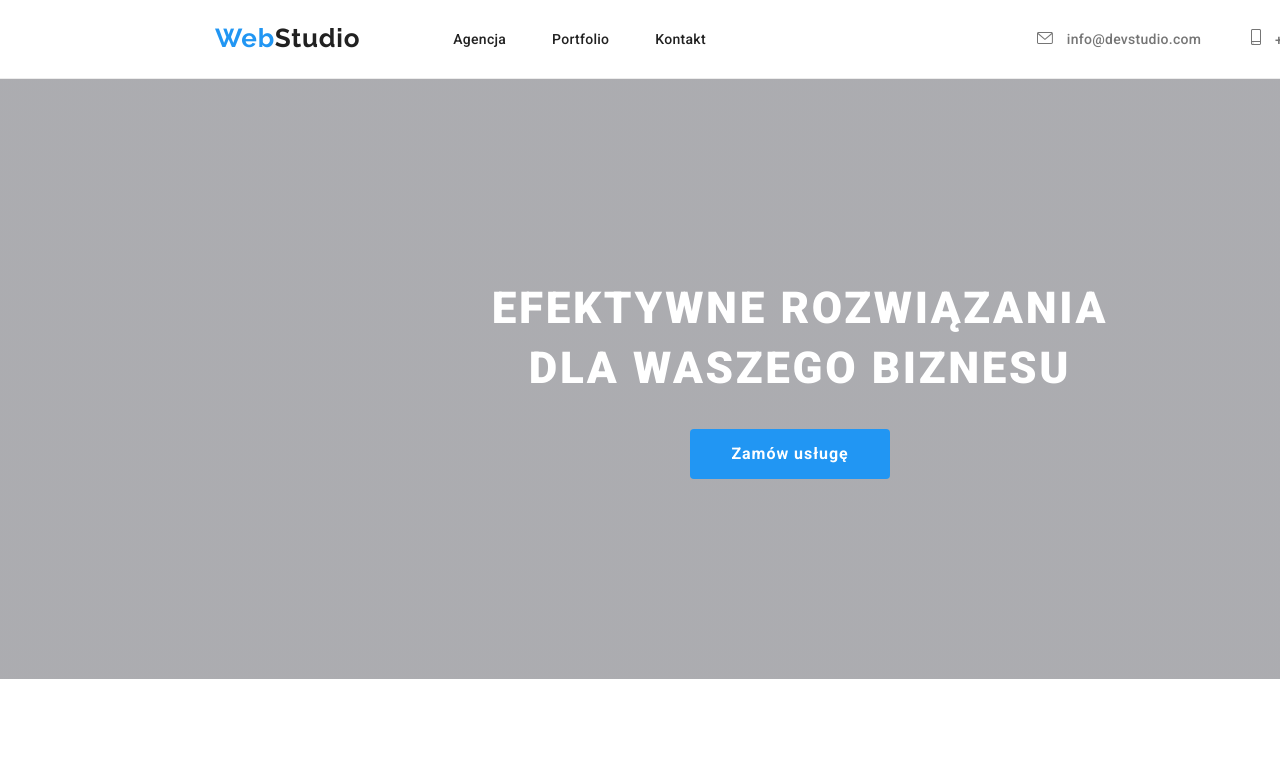
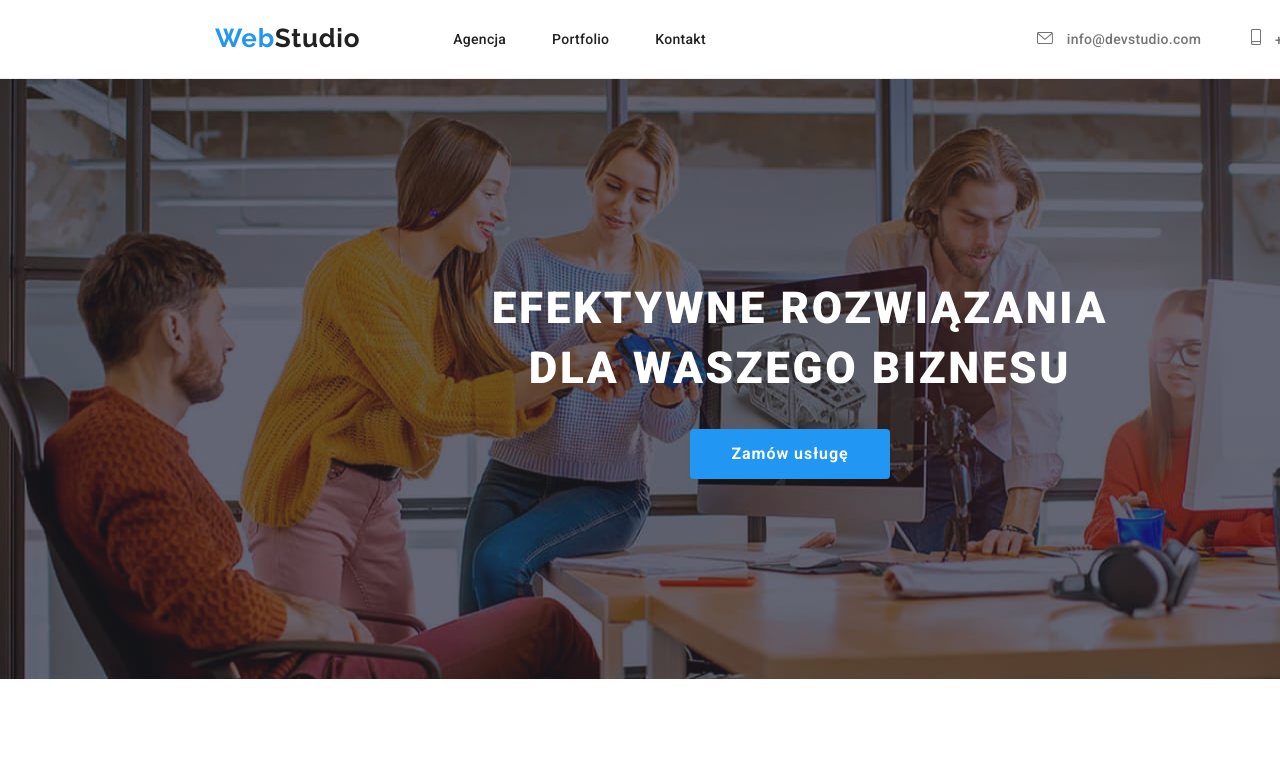
Before and after one commit to wsadowski5/goit-markup-hw-04, a plain HTML site: page index.html in a window 1280 px wide. Shown: the top 770 px of the page. Drawn offline with Linux system fonts and the light colour scheme.

Commit message:
Update styles.css

```diff
--- a/css/styles.css
+++ b/css/styles.css
@@ -90,7 +90,7 @@ button:focus, button:hover {
 }
 
 .background-main {
-    background-image:linear-gradient(var(--overlay),var(--overlay)),url('./images/background-main.jpg');
+    background-image:linear-gradient(var(--overlay),var(--overlay)),url('../images/background-main.jpg');
 }
 
 button{
```
